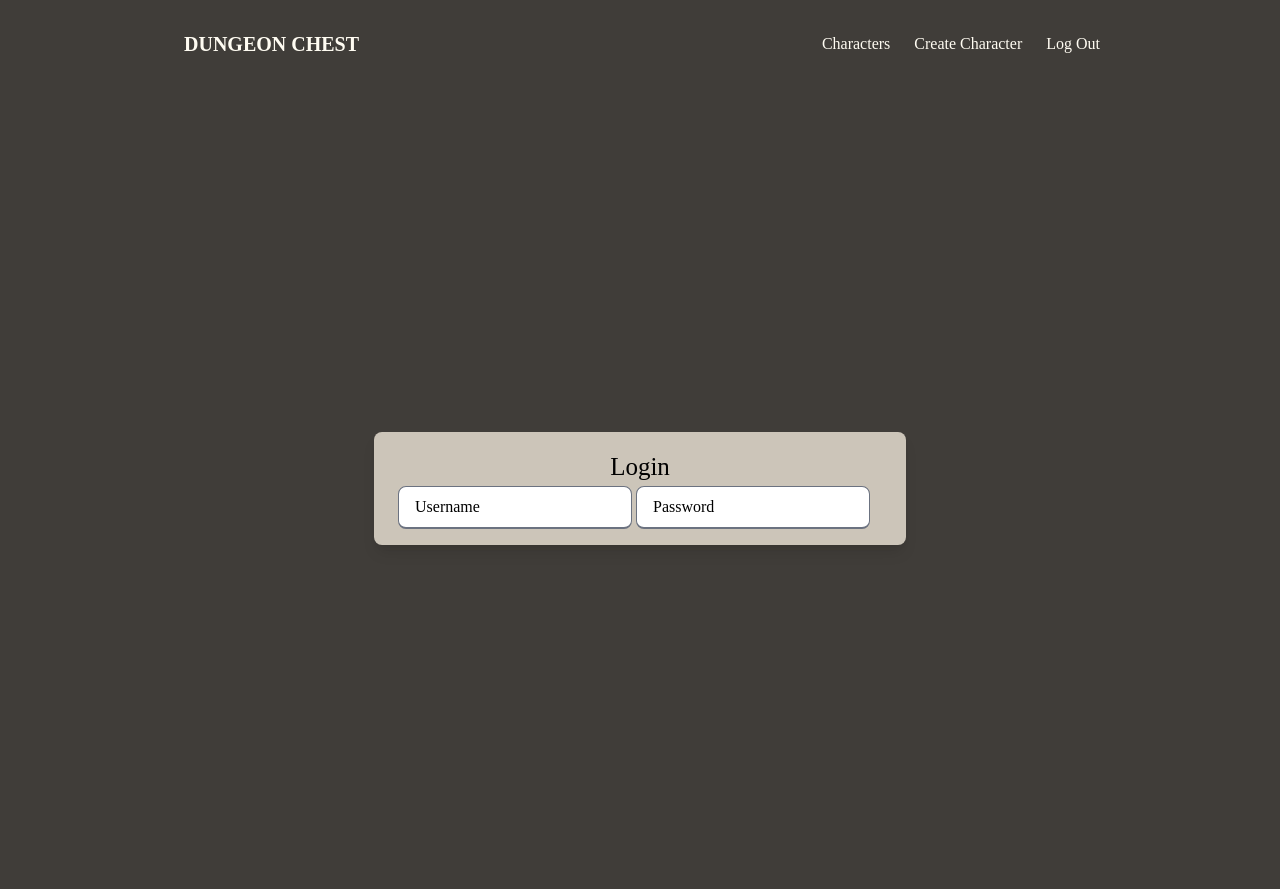
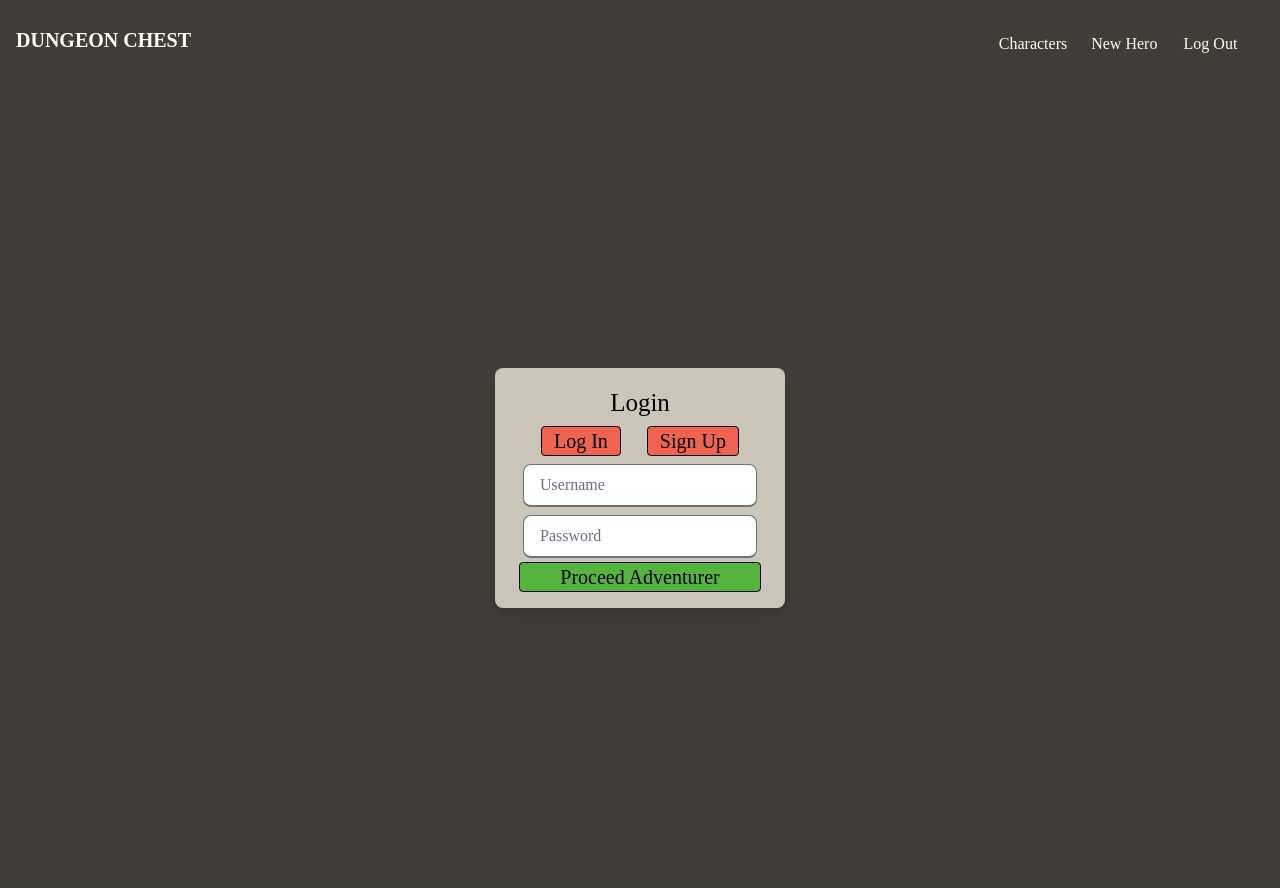
Before and after one commit to MaddieBurns12/dungeon-chest, a React (Create React App) app in the folder client/: page / in a window 1280 px wide. Built offline with nearby package versions, Linux system fonts and the light colour scheme.

Commit message:
made that navbar my lil bitch

```diff
--- a/client/package.json
+++ b/client/package.json
@@ -9,6 +9,7 @@
     "@testing-library/user-event": "^13.5.0",
     "react": "^17.0.2",
     "react-dom": "^17.0.2",
+    "react-router-dom": "^6.4.3",
     "react-scripts": "5.0.1",
     "react-select": "^5.6.0",
     "web-vitals": "^2.1.4"
--- a/client/src/App.js
+++ b/client/src/App.js
@@ -1,37 +1,34 @@
+import React, {useState, Component}  from 'react';
+import { BrowserRouter as Router, Routes, Route } from 'react-router-dom';
 
 import Card from './components/Card/Card.js';
 import Sheet from './components/CharacterSheet/Sheet.js';
 import Creation from './components/Creation/Creation.js';
-import Menu from './components/Menu/Menu.js';
+import Nav from './components/Nav/Nav';
+
 import Login from './components/Login/Login.js';
 import './App.css';
-import React from 'react';
+
 
 function App() {
+
   return (
-    <div className=" bg-gray ">
-      <Menu />
+
+    <div className=" bg-gray  ">
+      <Nav />
       <div className="grid place-items-center min-h-screen">
-        <>
-          <Login />
-          {/* <Sheet />
-    <Card />
-    <Creation /> */}
-        </>
+        <Routes>
+          <Route path="/" element={<Login />} />
+          <Route path="/Creation" element={<Creation />} />
+          <Route path="/Card" element={<Card />} />
+          <Route path="/Sheet" element={<Sheet />} />
+        </Routes>
+
       </div>
     </div>
+
   );
-}
+};
+
+
 export default App;
-
-// require("dotenv").config();
-// require("./config/database").connect();
-// const express = require("express");
-
-// const app = express();
-
-// app.use(express.json());
-
-// // Logic goes here
-
-// module.exports = app;
--- a/client/src/components/Card/Card.js
+++ b/client/src/components/Card/Card.js
@@ -1,7 +1,8 @@
 import React from 'react';
 import orc from '../../assets/orc.png';
+import Sheet from '../../components/CharacterSheet/Sheet.js';
 
-function Card() {
+const Card = () => {
     return (
     <div className="max-w-sm bg-silver shadow-lg rounded-lg overflow-hidden my-4">
 
@@ -11,7 +12,7 @@ function Card() {
         </div>
 
         <div className = " px-6 bg-gray-900 ">
-            <h1 className = "text-2xl font-semibold text-gray-800 text-center">Player Name</h1>
+            <a href="/Sheet" className = "text-2xl font-semibold text-gray-800 text-center">Player Name</a>
             <p className = " text-lg text-gray-700 text-center">Class, Level, Subclass</p>
         </div>
 
--- a/client/src/components/CharacterSheet/Sheet.js
+++ b/client/src/components/CharacterSheet/Sheet.js
@@ -6,7 +6,7 @@ import Dexterity from './dexterity.js';
 import Intelligence from './intelligence.js';
 import Wisdom from './wisdom.js';
 
-export default function Sheet() {
+const Sheet = () => {
   return (
 <div>
     <div className="w-fit h-fit bg- shadow-lg rounded-lg overflow-hidden bg-silver m-4">
@@ -87,3 +87,6 @@ export default function Sheet() {
     </div>
   )
 }
+
+
+export default Sheet;
--- a/client/src/components/Login/Login.js
+++ b/client/src/components/Login/Login.js
@@ -1,53 +1,90 @@
 import React from 'react'
 
-export default function Login() {
-  const [menuOpen, setMenuOpen] = React.useState(true);
+const Login = () => {
+  const [logMenuOpen, setLogMenuOpen] = React.useState(true);
+
   return (
 
-    <div className="w-fit h-fit bg- shadow-lg rounded-lg overflow-hidden my-4 bg-silver align-middle">
-      <div className="py-4 px-6">
-        <h2 className="text-center">Login</h2>
+    <div className="w-fit h-fit shadow-lg rounded-lg my-4 bg-silver align-middle">
+      <div className="py-4 px-6 align-items-">
+        <h2 className="text-center">{logMenuOpen ? 'Login' : 'Sign Up'}</h2>
+
         <div className="flex justify-evenly ">
 
-          <input type="text"
-              name="name"
-              className=" px-4 py-2 border-b-2 border-gray-400 rounded-lg mr-1"
-              label="Character Name"
-              value = "Username"
-              required >
-          </input>
-          <input type="text"
-              name="name"
-              className=" px-4 py-2 border-b-2 border-gray-400 rounded-lg mr-1"
-              label="Character Name"
-
-              value = "Password"
-              required >
-          </input>
-
           <button
-                  className="bg-alert-bad cursor-pointer text-xl leading-none px-3 py-1 border border-solid border-transparent rounded  block lg:hidden outline-none focus:outline-none"
-                  type="button">
+                  className="bg-alert-bad cursor-pointer text-xl leading-none px-3 py-1 border border-solid border-transparent rounded  block  outline-none focus:outline-none m-1"
+                  type="button"
+                  onClick={() => setLogMenuOpen(true)}>
                     Log In
           </button>
 
           <button
-                  className="bg-alert-bad cursor-pointer text-xl leading-none px-3 py-1 border border-solid border-transparent rounded  block lg:hidden outline-none focus:outline-none"
+                  className="bg-alert-bad cursor-pointer text-xl leading-none px-3 py-1 border border-solid border-transparent rounded  block  outline-none focus:outline-none m-1"
                   type="button"
+                  onClick={() => setLogMenuOpen(false)}
                   >
                     Sign Up
           </button>
+          </div>
 
 
+{/* LOG IN FORM */}
+<div className="grid col-auto">
+          {logMenuOpen ?
+            (
+              <>
+                <input type="text"
+                    name="name"
+                    className={" px-4 py-2 border-b-2 border-gray-400 rounded-lg m-1 " +  (logMenuOpen ? " flex" : " hidden")}
+                    label="Character Name"
+                    placeholder='Username'
+                    required >
+                </input>
+                <input type="text"
+                    name="name"
+                    className={" px-4 py-2 border-b-2 border-gray-400 rounded-lg m-1 " +  (logMenuOpen ? " flex" : " hidden")}
+                    label="Character Name"
+                    placeholder = "Password"
+                    required >
+                </input>
+                <button
+                        className={"bg-alert-good cursor-pointer text-xl leading-none px-3 py-1 border border-solid border-transparent rounded  block  outline-none focus:outline-none " }
+                        type="button"
+                        >
+                          Proceed Adventurer
+                </button>
+              </>
+            ) :
+            (
+                <>
+                  <input type="text"
+                  name="name"
+                  className=" px-4 py-2 border-b-2 border-gray-400 rounded-lg m-1 "
+                  label="Character Name"
+                  placeholder='New Username'
+                  required >
+              </input>
+              <input type="text"
+                  name="name"
+                  className=" px-4 py-2 border-b-2 border-gray-400 rounded-lg m-1 "
+                  label="Character Name"
+                  placeholder = "New Password"
+                  required >
+              </input>
+              <button
+                        className="bg-alert-good cursor-pointer text-xl leading-none px-3 py-1 border border-solid border-transparent rounded  block  outline-none focus:outline-none "
+                        type="button"
+                        >
+                          Proceed Adventurer
+                </button>
+              </>
+            )
+          }
+          </div>
+      </div>
+</div>
 
-      <div className="grid grid-cols-3 gap-1">
-      </div>
-
-
-
-    </div>
-
-    </div>
-    </div>
   )
 }
+
+export default Login;
--- a/client/src/components/Menu/Menu.js
+++ /dev/null
@@ -1,65 +0,0 @@
-import React from "react";
-
-export default function Menu({ fixed }) {
-  const [menuOpen, setMenuOpen] = React.useState(false);
-  return (
-    <>
-      <div className="flex flex-wrap py-2">
-        <div className="w-full px-4">
-          <nav className="relative flex flex-wrap items-center justify-between px-2 py-3 bg-pink-500 rounded">
-            <div className="container px-4 mx-auto flex flex-wrap items-center justify-between">
-              <div className="w-full relative flex justify-between lg:w-auto px-4 lg:static lg:block lg:justify-start">
-
-                <button
-                  className="text-white cursor-pointer text-xl leading-none px-3 py-1 border border-solid border-transparent rounded bg-transparent block lg:hidden outline-none focus:outline-none"
-                  type="button"
-                  onClick={() => setMenuOpen(!menuOpen)}
-                >Menu</button>
-                   <a
-                  className="text-xl font-bold leading-relaxed inline-block mr-4 py-2 whitespace-nowrap  text-white"
-                  href="home"
-                >
-                  DUNGEON CHEST
-                </a>
-              </div>
-              <div
-                className={
-                  "lg:flex flex-grow items-center align-items-end" +
-                  (menuOpen ? " flex" : " hidden")
-                }
-                id="example-navbar-info"
-              >
-                <ul className="flex flex-col lg:flex-row list-none lg:ml-auto ">
-                  <li className="nav-item">
-                    <a
-                      className="px-3 py-2 flex items-center  leading-snug text-white hover:opacity-75"
-                      href="#Cards"
-                    >
-                      Characters
-                    </a>
-                  </li>
-                  <li className="nav-item">
-                    <a
-                      className="px-3 py-2 flex items-center leading-snug text-white hover:opacity-75"
-                      href="#Creation"
-                    >
-                    Create Character
-                    </a>
-                  </li>
-                  <li className="nav-item">
-                    <a
-                      className="px-3 py-2 flex items-center leading-snug text-white hover:opacity-75"
-                      href="#logout"
-                    >
-                    Log Out
-                    </a>
-                  </li>
-                </ul>
-              </div>
-            </div>
-          </nav>
-        </div>
-      </div>
-    </>
-  );
-}
--- /dev/null
+++ b/client/src/components/Nav/Nav.js
@@ -0,0 +1,90 @@
+import React from "react";
+import { BrowserRouter, Link } from 'react-router-dom';
+
+import Card  from "../../components/Card/Card.js";
+import Sheet from '../../components/CharacterSheet/Sheet.js';
+import Creation from '../../components/Creation/Creation.js';
+
+export default function Nav() {
+  const [menuOpen, setMenuOpen] = React.useState(false);
+
+  return (
+
+<nav className="flex justify-between">
+  <a className="text-xl
+    font-bold
+    leading-relaxed
+    inline-block
+    m-4
+    py-2
+    whitespace-nowrap
+  text-white"
+  href="/"> DUNGEON  CHEST</a>
+
+
+  <ul className="grid grid-cols-3 m-4
+    py-2 ">
+    <li className="">
+      <a className="px-3 py-2 flex items-center text-white hover:opacity-75" href="/Card">Characters</a>
+      {/* <a className="px-3 py-2 flex items-center text-white hover:opacity-75" href="/Creation">New Hero</a>
+      <a className="px-3 py-2 flex items-center text-white hover:opacity-75" href="/Login">Log Out</a> */}
+    </li>
+    <li>
+    <a className="px-3 py-2 flex items-center text-white hover:opacity-75" href="/Creation">New Hero</a>
+    </li>
+    <li>
+    <a className="px-3 py-2 flex items-center text-white hover:opacity-75" href="/Login">Log Out</a>
+    </li>
+  </ul>
+
+</nav>
+
+
+
+
+
+
+
+
+
+
+
+
+
+
+
+
+
+
+
+
+
+
+
+
+
+
+
+
+
+
+
+
+
+
+
+
+
+
+
+
+
+
+
+
+
+
+
+
+  );
+}
--- a/client/src/index.js
+++ b/client/src/index.js
@@ -2,19 +2,22 @@ import React from 'react';
 import ReactDOM from 'react-dom';
 import './index.css';
 import App from './App';
-import reportWebVitals from './reportWebVitals';
+import { BrowserRouter } from 'react-router-dom'
+
 
 ReactDOM.render(
-  <React.StrictMode>
-    <App />
-  </React.StrictMode>,
+   <React.StrictMode>
+    <BrowserRouter >
+      <App />
+    </BrowserRouter>
+    </React.StrictMode>,
   document.getElementById('root')
 );
 
 // If you want to start measuring performance in your app, pass a function
 // to log results (for example: reportWebVitals(console.log))
 // or send to an analytics endpoint. Learn more: https://bit.ly/CRA-vitals
-reportWebVitals();
+
 
 // const http = require("http");
 // const app = require("./app");
--- a/package.json
+++ b/package.json
@@ -13,6 +13,8 @@
   "author": "",
   "license": "ISC",
   "dependencies": {
+    "@headlessui/react": "^1.7.4",
+    "@heroicons/react": "^2.0.13",
     "concurrently": "^7.5.0",
     "express": "^4.18.2",
     "express-graphql": "^0.12.0",
```
Also changed, not shown: client/src/components/Creation/Creation.js (+9 -2 lines), client/src/components/Gallery/Gallery.js (added, +9 -0 lines), client/src/components/Nav/menu.css (renamed from client/src/components/Menu/menu.css), 2 other files (tests, documents, lock files or other folders).
